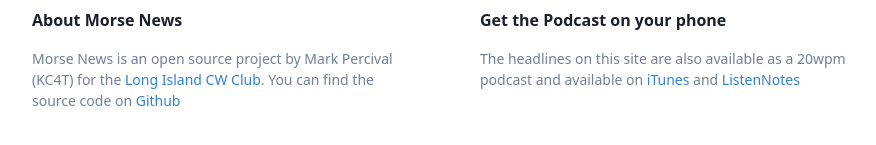
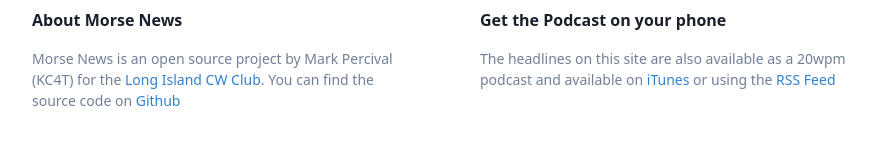
Before and after one commit to mdp/morse.mdp.im, a Next.js app: page / in a window 1280 px wide. Shown: the part 1410-1555 px from the top of the page, without its empty margins (192-1068 px from the left). Built offline with nearby package versions, Linux system fonts and the light colour scheme.

Commit message:
Update Footer, ensure cache deleted

```diff
--- a/components/footer.js
+++ b/components/footer.js
@@ -22,7 +22,8 @@ export default function Footer() {
               </h3>
               <p className="py-4 text-gray-600 text-sm">
                 The headlines on this site are also available as a 20wpm podcast and available
-                on <a href="https://podcasts.apple.com/us/podcast/id1531399638">iTunes</a> and <a href="https://www.listennotes.com/podcasts/news-headlines-in-morse-code-at-20-wpm-mark-JIUqd6RwXsa/">ListenNotes</a>
+                on <a href="https://podcasts.apple.com/us/podcast/id1531399638">iTunes</a> or
+                using the <a href="/rss-20.xml">RSS Feed</a>
               </p>
             </div>
           </div>
```
Also changed, not shown: 1 other file (tests, documents, lock files or other folders).
